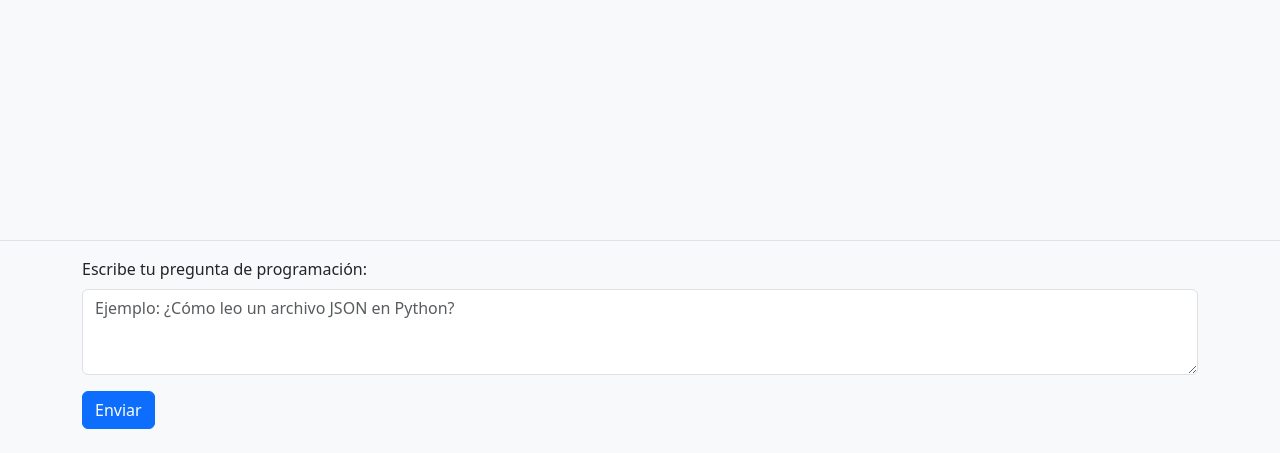
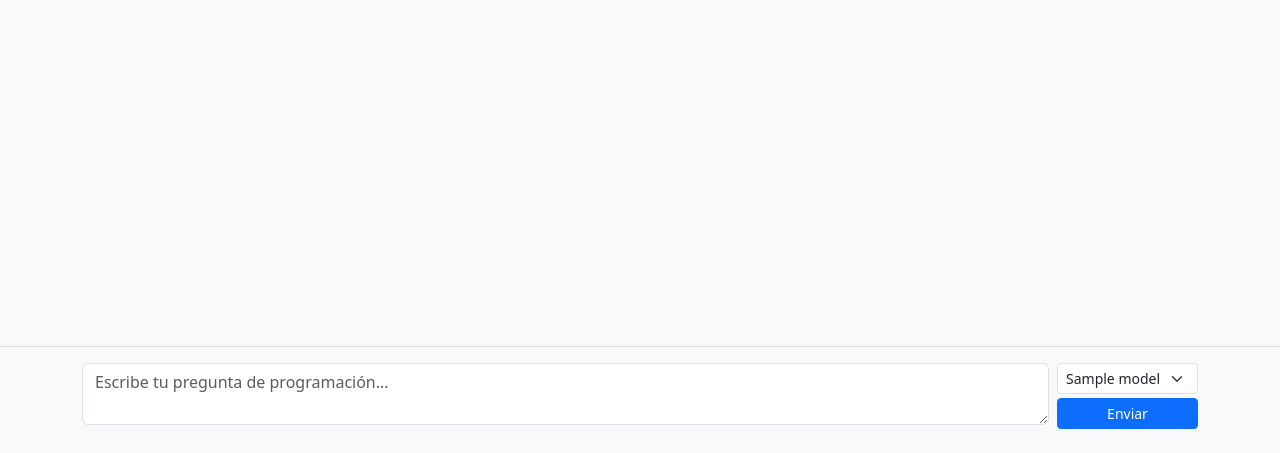
Before and after one commit to HenrySpark369/EpiCode, a Flask app: template templates/index.html in a window 1280 px wide. Shown: the part 347-800 px from the top of the page. Run offline with Flask 3, Linux system fonts and the light colour scheme; the template is opened without the code that fills it: most values are stand-ins (such as "Sample title", 1, 10 or a date in 2020); some libraries are stand-ins or nearby versions.

Commit message:
feat: añadir selector de modelo en la interfaz y conectar con backend

```diff
--- a/templates/index.html
+++ b/templates/index.html
@@ -74,17 +74,38 @@
 
   <div id="inputArea">
     <div class="container">
-      <div class="mb-3">
-        <label for="questionInput" class="form-label">Escribe tu pregunta de programación:</label>
+      <div class="d-flex align-items-start g-2">
+        <!-- textarea ocupa todo el ancho restante -->
         <textarea
           id="questionInput"
-          class="form-control"
-          rows="3"
-          placeholder="Ejemplo: ¿Cómo leo un archivo JSON en Python?"
+          class="form-control me-2"
+          rows="2"
+          placeholder="Escribe tu pregunta de programación…"
         ></textarea>
+
+        <!-- Bloque compacto con el select y el botón -->
+        <div class="d-flex flex-column">
+          <!-- selector discreto junto al botón -->
+          <select
+            id="modelSelect"
+            class="form-select form-select-sm mb-1"
+            style="width: auto; min-width: 120px;"
+            title="Modelo"
+          >
+            {% for m in models %}
+              <option value="{{ m }}"
+                {% if m==default_model %}selected{% endif %}>
+                {{ m }}
+              </option>
+            {% endfor %}
+          </select>
+
+          <button id="sendBtn" class="btn btn-primary btn-sm">
+            Enviar
+          </button>
+        </div>
       </div>
-      <button id="sendBtn" class="btn btn-primary">Enviar</button>
-      <div id="statusMsg" class="mt-2 text-muted"></div>
+      <div id="statusMsg" class="mt-2 text-muted small"></div>
     </div>
   </div>
 
```
